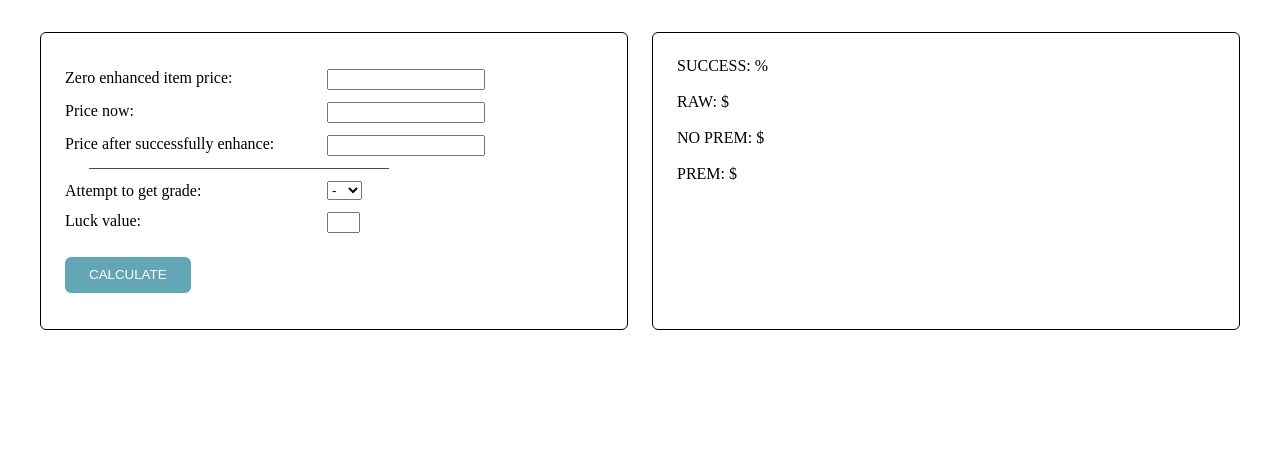
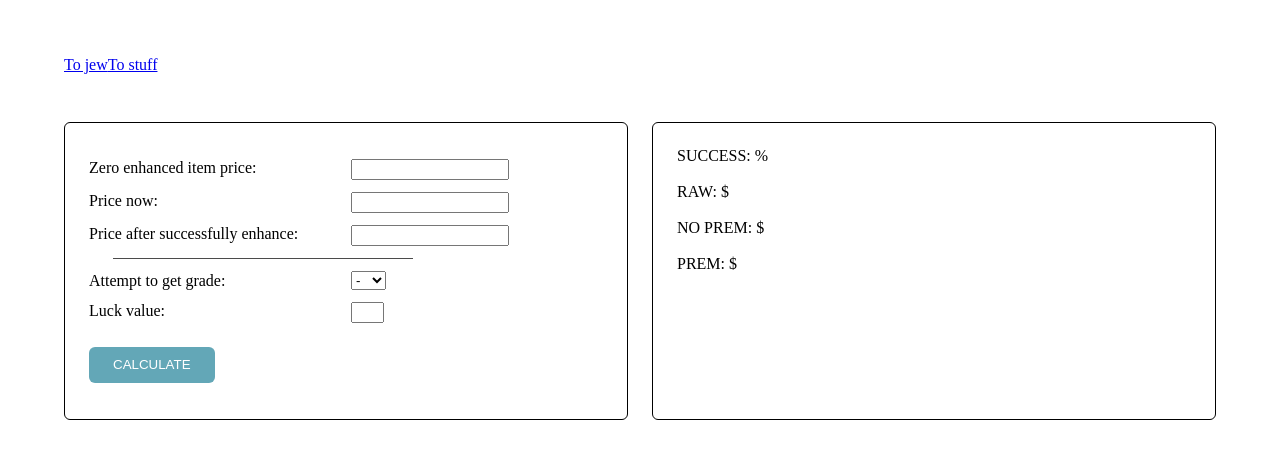
Before and after one commit to redjohnfrv/bdo_enchance_helper, a React (Create React App) app: page /jew in a window 1280 px wide. Shown: the top 458 px of the page. Built offline with nearby package versions, Linux system fonts and the light colour scheme.

Commit message:
refactor: change structure  - add Stuff.tsx  - rename MainScreen to Menu and add it into Navigator.tsx

```diff
--- a/src/main/MainScreen/index.ts
+++ /dev/null
@@ -1 +0,0 @@
-export {MainScreen} from './MainScreen'
--- a/src/main/MainScreen/MainScreen.tsx
+++ b/src/main/Menu/Menu.tsx
@@ -1,12 +1,13 @@
 import React from 'react'
 import {Link} from 'react-router-dom'
 import {Container} from '../../ui'
-import {TO_JEW} from '../../constants'
+import {TO_JEW, TO_STUFF} from '../../constants'
 
-export const MainScreen = () => {
+export const Menu = () => {
   return (
     <Container>
       <Link to={TO_JEW}>To jew</Link>
+      <Link to={TO_STUFF}>To stuff</Link>
     </Container>
   )
 }
--- /dev/null
+++ b/src/main/Menu/index.ts
@@ -0,0 +1 @@
+export {Menu} from './Menu'
--- a/src/main/Navigator.tsx
+++ b/src/main/Navigator.tsx
@@ -1,14 +1,20 @@
 import React from 'react'
 import {Route, Routes } from 'react-router-dom'
-import {MainScreen} from './MainScreen'
+import {Menu} from './Menu'
 import {Jewelry} from './Jewelry'
-import {TO_JEW, TO_ROOT} from '../constants'
+import {Stuff} from './Stuff'
+import {TO_JEW, TO_ROOT, TO_STUFF} from '../constants'
+import {Container} from '../ui'
 
 export const Navigator = () => {
   return (
-    <Routes>
-      <Route path={TO_ROOT} element={<MainScreen />} />
-      <Route path={TO_JEW} element={<Jewelry />} />
-    </Routes>
+    <Container>
+      <Menu />
+      <Routes>
+        <Route path={TO_ROOT} element={<Jewelry />} />
+        <Route path={TO_JEW} element={<Jewelry />} />
+        <Route path={TO_STUFF} element={<Stuff />} />
+      </Routes>
+    </Container>
   )
 }
--- /dev/null
+++ b/src/main/Stuff/Stuff.tsx
@@ -0,0 +1,10 @@
+import React from 'react'
+import {Container} from '../../ui'
+
+export const Stuff = () => {
+  return (
+    <Container>
+      Stuff
+    </Container>
+  )
+}
--- /dev/null
+++ b/src/main/Stuff/index.ts
@@ -0,0 +1 @@
+export {Stuff} from './Stuff'
```
